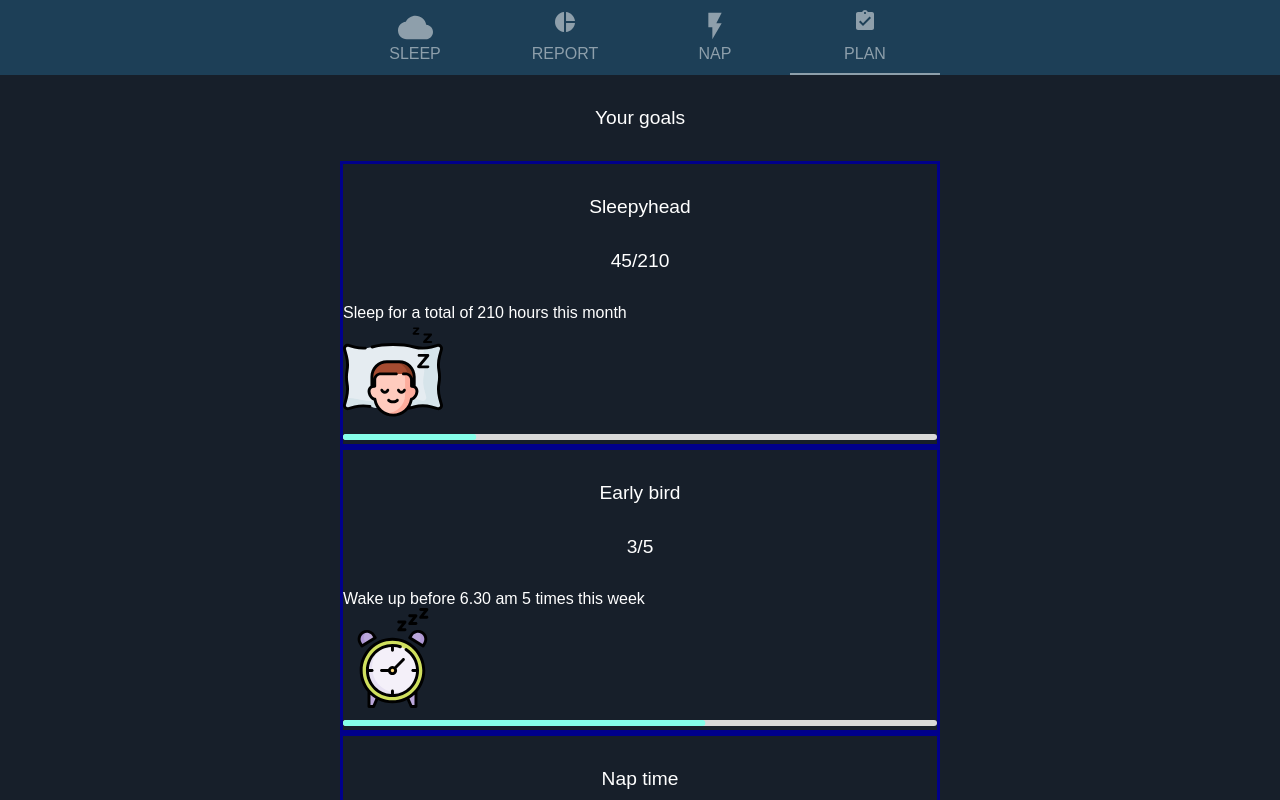
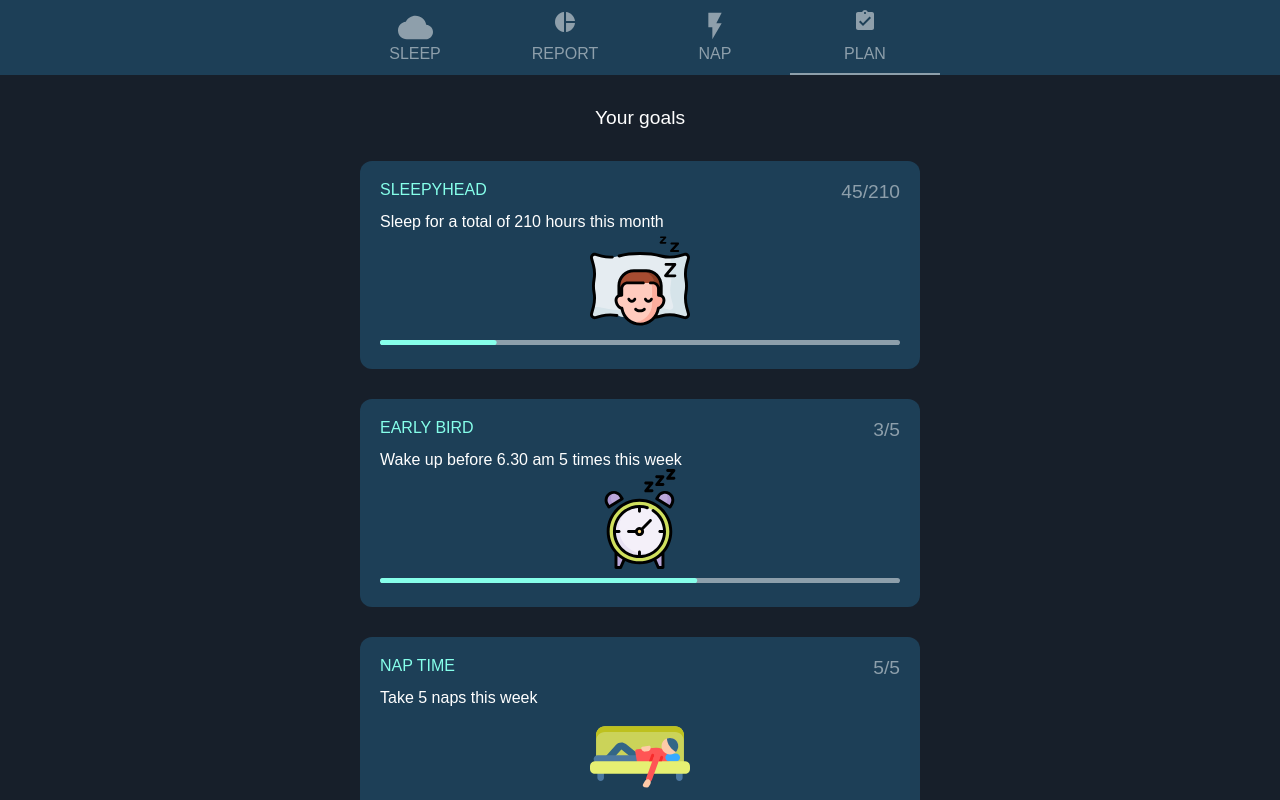
Before and after one commit to szczupag/rested, a React (Create React App) app: page /plan in a window 1280 px wide. Shown: the top 800 px of the page. Built offline with nearby package versions, Linux system fonts and the light colour scheme.

Commit message:
improve styles

```diff
--- a/src/Page/Plan.js
+++ b/src/Page/Plan.js
@@ -1,10 +1,8 @@
 import React from 'react'
-import PageWrapper from './PageWrapper'
-import {Line} from 'rc-progress';
+import { Line } from 'rc-progress';
 import plan1 from '../assets/plan1_1.svg'
 import plan2 from '../assets/plan2_2.svg'
 import plan3 from '../assets/plan3.svg'
-import SleepEnded from "./SleepEnded";
 
 const data = [{
     title: "Sleepyhead",
@@ -32,17 +30,18 @@ const Plan = () => (
         {
             data.map((d) =>
                 <div className="goal-tile-wrapper">
-                    <h1>{d.title}</h1>
-                    <h2>{d.current_progress}/{d.goal}</h2>
+                    <div className="goal-tile-header">
+                        <h1>{d.title}</h1>
+                        <h2>{d.current_progress}/{d.goal}</h2>
+                    </div>
                     <p>{d.description}</p>
-                    <img src={d.img} className="tile-icon"/>
+                    <img src={d.img} className="tile-icon" />
                     <div className="goal-progressbar-wrapper">
-                        <Line percent={d.current_progress / d.goal * 100} strokeWidth="1" strokeColor="#86FFEA"/>
+                        <Line percent={d.current_progress / d.goal * 100} strokeWidth="1" strokeColor="#86FFEA" trailColor="#8d9fab" />
                     </div>
                 </div>
             )
         }
-        <SleepEnded n={1}/>
     </>
 )
 
--- a/src/index.css
+++ b/src/index.css
@@ -134,7 +134,6 @@ button:hover {
   flex-direction: column;
   align-items: center;
   justify-content: center;
-  margin-top: 30%;
 }
 
 .sleep-start-content {
@@ -200,7 +199,35 @@ button:hover {
 }
 
 .goal-tile-wrapper {
-    border: darkblue solid;
+    background: #1d3f57;
+    border-radius: 12px;
+    padding: 20px;
+    margin: 30px 20px;
+    display: flex;
+    flex-direction: column;
+}
+
+.goal-tile-wrapper h1 {
+    text-align: left;
+    text-transform: uppercase;
+    font-size: 1em;
+    color: #86FFEA;
+    margin: 0;
+}
+
+.goal-tile-wrapper h2 {
+    margin: 0;
+    color: #8d9fab;
+}
+
+.goal-tile-wrapper img {
+    align-self: center;
+}
+
+.goal-tile-header {
+    display: flex;
+    justify-content: space-between;
+    margin-bottom: 10px;
 }
 
 .tile-icon {
```
